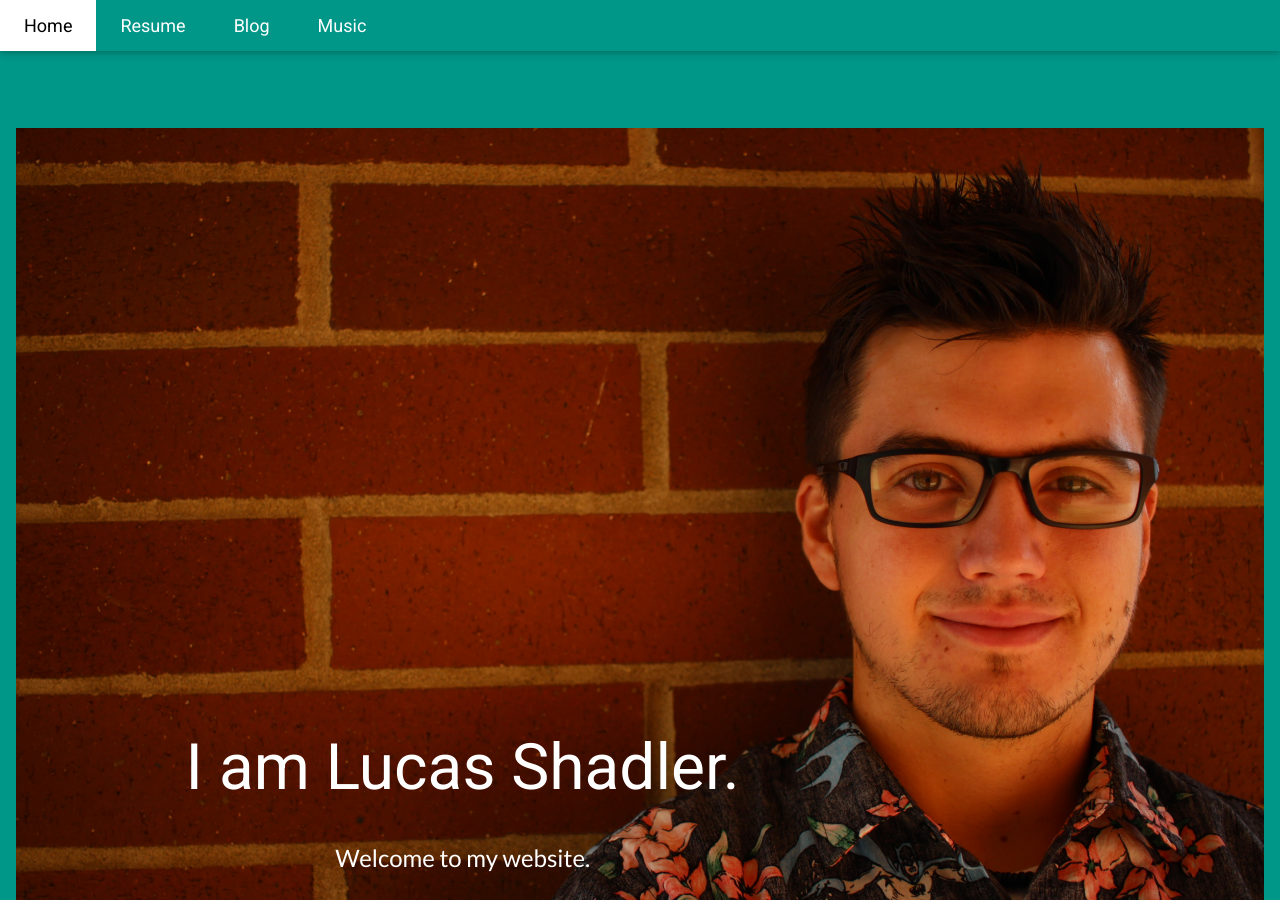
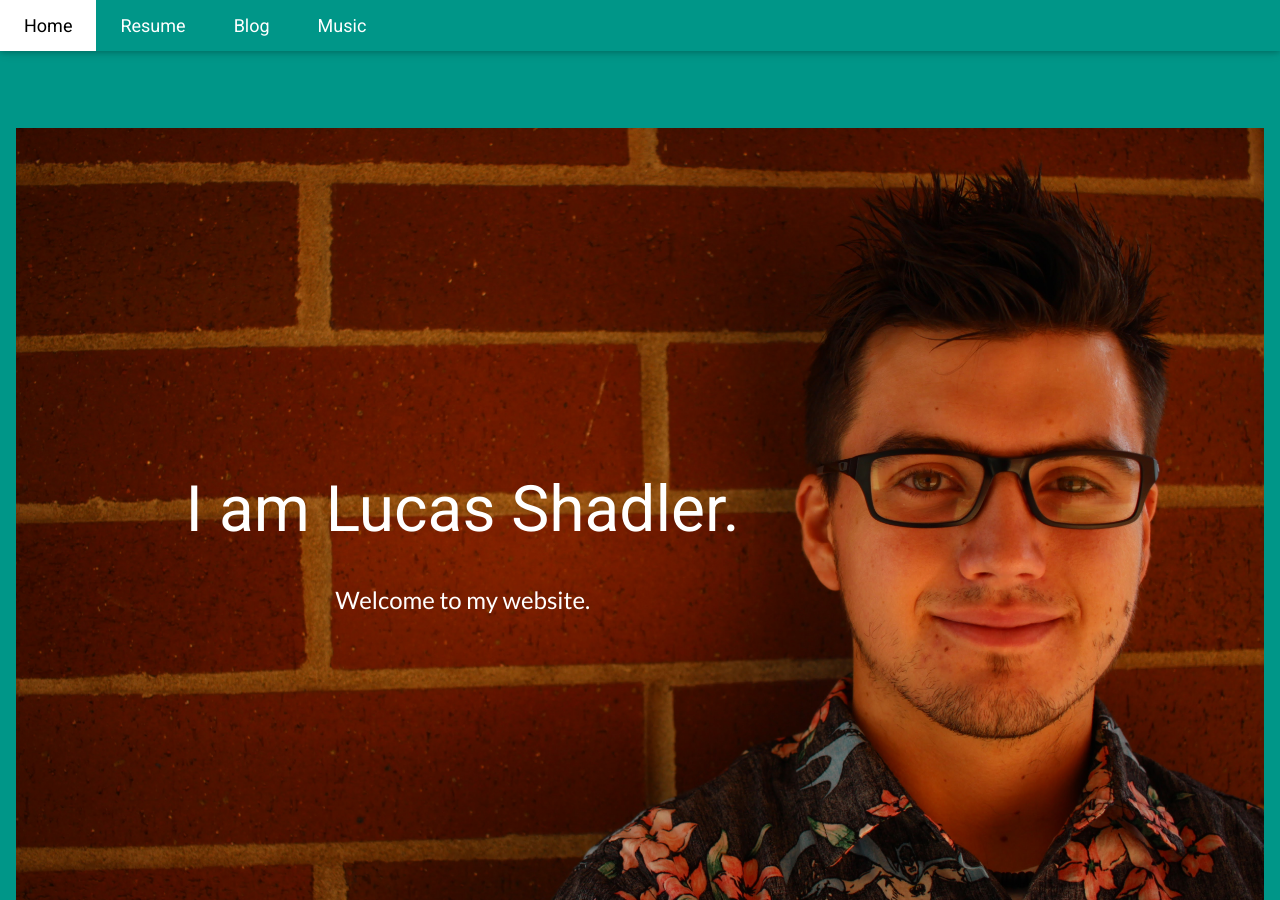
Before and after one commit to sumwatshade/sumwatshade.github.io, a Jekyll site: the page built from index.html, in a window 1280 px wide and 900 px high. Built offline with Jekyll 4.4.1, drawn with Linux system fonts in a browser that asks for light colours.

Commit message:
Make front page image responsive

```diff
--- a/index.html
+++ b/index.html
@@ -5,9 +5,18 @@
 
 {% include navbar.html %}
 
-<header class="w3-container w3-teal w3-center" style="padding:128px 16px">
-  <img src="assets/Luke_portrait_02.jpg" style="width:100%" alt="Avatar">
-  <div class="w3-display-bottomleft w3-container w3-text-white" style="margin-left:12%">
+<header class="w3-display-container w3-teal w3-center" style="padding:128px 16px">
+
+  <!-- For larger screens -->
+  <img class="w3-hide-small w3-hide-medium" src="assets/Luke_portrait_02.jpg" style="width:100%" alt="Avatar">
+  <div class="w3-display-left w3-container w3-text-white w3-hide-small w3-hide-medium" style="margin-left:12%">
+    <h1 class="w3-margin w3-jumbo">I am Lucas Shadler.</h1>
+    <p class="w3-xlarge">Welcome to my website.</p>
+  </div>
+
+  <!-- For smaller screens -->
+  <img class="w3-hide-large" src="assets/Luke_portrait_01.jpg" style="width:100%" alt="Avatar">
+  <div class="w3-display-bottom w3-container w3-text-white w3-hide-large">
     <h1 class="w3-margin w3-jumbo">I am Lucas Shadler.</h1>
     <p class="w3-xlarge">Welcome to my website.</p>
   </div>
```
